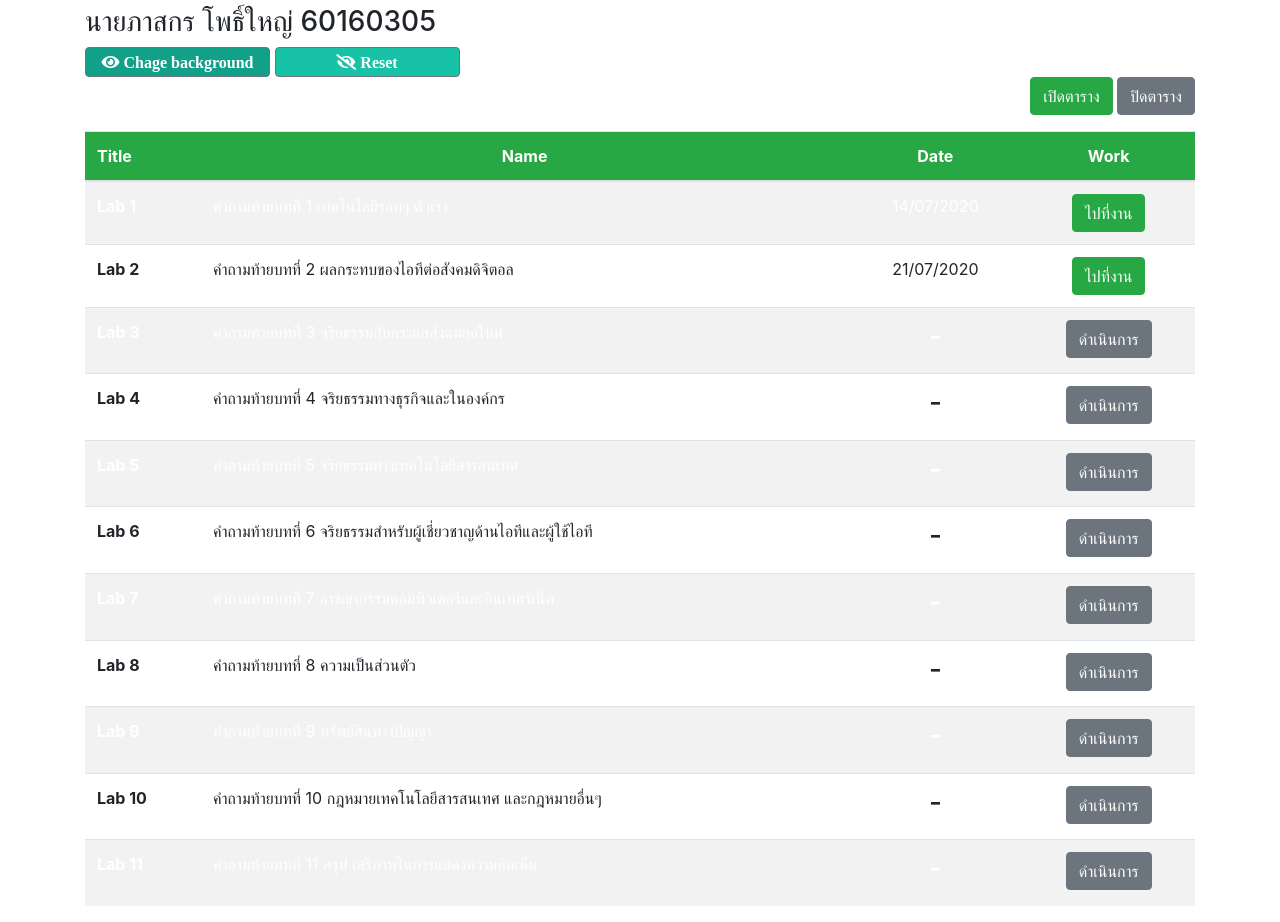
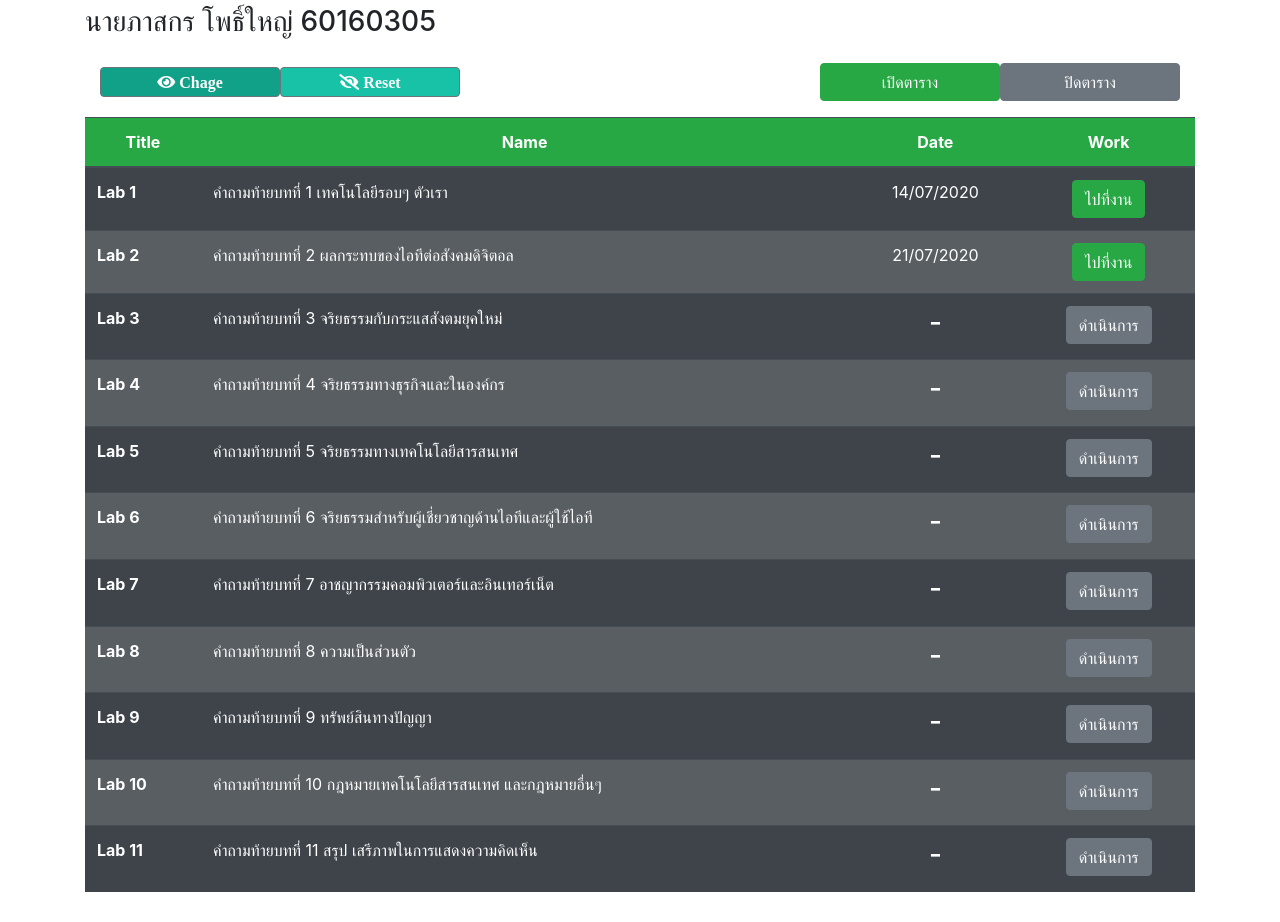
Before and after one commit to honnage/HTML_workpage-index, a plain HTML site: page index.html in a window 1280 px wide. Shown: the part 75-997 px from the top of the page. Drawn offline with nearby package versions, Linux system fonts and the light colour scheme.

Commit message:
Edit background table

```diff
--- a/index.html
+++ b/index.html
@@ -52,19 +52,29 @@
           <h3>นายภาสกร โพธิ์ใหญ่ 60160305</h3>
         </div>
 
-        <button class="col-sm-2 btn btn-secondary fas fa-eye" onclick="ChageBackground()" style="background: #11A088 ;"> Chage background</button>
+        <!-- <button class="col-sm-2 btn btn-secondary fas fa-eye" onclick="ChageBackground()" style="background: #11A088 ;"> Chage background</button>
         <button class="col-sm-2 btn btn-secondary fas fa-eye-slash" onclick="reset()" style="background: #17C2A6  ;">  Reset</button>
 
         <P ALIGN = "RIGHT" >
             <a href="#" class="slideDown_table btn btn-success">เปิดตาราง</a>
             <a href="#" class="slideUp_table btn btn-secondary">ปิดตาราง</a>
-        </P>
+        </P> -->
+
+        <div class="form-inline">
+          <div class="form-group col-xs-12 col-sm-12 col-md-12 my-3">
+            <button class="col-sm-2 btn btn-secondary fas fa-eye" onclick="ChageBackground()" style="background: #11A088 ;"> Chage</button>
+            <button class="col-sm-2 btn btn-secondary fas fa-eye-slash" onclick="reset()" style="background: #17C2A6  ;">  Reset</button>
+            <a class="col-sm-4"></a>
+            <button href="#" class="col-sm-2 slideDown_table btn btn-success">เปิดตาราง</button>
+            <button href="#" class="col-sm-2 slideUp_table btn btn-secondary">ปิดตาราง</button>
+          </div>
+      </div>
 
         <div id="table">
-        <table class="table table-striped">
+        <table class="table table-striped table-dark">
             <thead>
-              <tr class="bg-success" style="color: white;">
-                <th scope="col" style="color: white;">Title</th>
+              <tr class="bg-success">
+                <th scope="col" style="text-align: center; color: white;" id="pa">Title</th>
                 <th scope="col" style="text-align: center; color: white;">Name</th>
                 <th scope="col" style="text-align: center; color: white;">Date</th>
                 <th scope="col" style="text-align: center; color: white;">Work</th>
@@ -72,13 +82,13 @@
             </thead>
             <tbody>
               <tr>
-                <th style="color: white;" scope="row">Lab 1</th>
-                <td style="color: white;">คำถามท้ายบทที่ 1 เทคโนโลยีรอบๆ ตัวเรา</td>
-                <td style="color: white;"><center>14/07/2020</center></td>
+                <th scope="row">Lab 1</th>
+                <td>คำถามท้ายบทที่ 1 เทคโนโลยีรอบๆ ตัวเรา </td>
+                <td><center>14/07/2020</center></td>
                 <td><center><a href="lab1_60160305.pdf" class="btn btn-success">ไปที่งาน</a></center></td>
               </tr>
 
-              <tr style="background-color: #ffffffb6 ;">
+              <tr style="background-color: #ffffff2f ;" id="p1">
                 <th scope="row">Lab 2</th>
                 <td >คำถามท้ายบทที่ 2 ผลกระทบของไอทีต่อสังคมดิจิตอล</td>
                 <td ><center>21/07/2020</center></td>
@@ -86,13 +96,13 @@
               </tr>
 
               <tr>
-                <th style="color: white;" scope="row">Lab 3</th>
-                <td style="color: white;">คำถามท้ายบทที่ 3 จริยธรรมกับกระแสสังตมยุคใหม่</td>
-                <td style="color: white;"><center><h3>-</h3></center></td>
+                <th scope="row">Lab 3</th>
+                <td>คำถามท้ายบทที่ 3 จริยธรรมกับกระแสสังตมยุคใหม่</td>
+                <td><center><h3>-</h3></center></td>
                 <td><center><a href="" class="btn btn-secondary">ดำเนินการ</a></center></td>
               </tr>
 
-              <tr style="background-color: #ffffffb6 ;">
+              <tr style="background-color: #ffffff2f ;">
                 <th scope="row">Lab 4</th>
                 <td>คำถามท้ายบทที่ 4 จริยธรรมทางธุรกิจและในองค์กร</td>
                 <td><center><h3>-</h3></center></td>
@@ -100,13 +110,13 @@
               </tr>
 
               <tr>
-                <th style="color: white;" scope="row">Lab 5</th>
-                <td style="color: white;">คำถามท้ายบทที่ 5 จริยธรรมทางเทคโนโลยีสารสนเทศ</td>
-                <td style="color: white;"><center><h3>-</h3></center></td>
+                <th scope="row">Lab 5</th>
+                <td>คำถามท้ายบทที่ 5 จริยธรรมทางเทคโนโลยีสารสนเทศ</td>
+                <td><center><h3>-</h3></center></td>
                 <td><center><a href="" class="btn btn-secondary">ดำเนินการ</a></center></td>
               </tr>
 
-              <tr style="background-color: #ffffffb6 ;">
+              <tr style="background-color: #ffffff2f ;">
                 <th scope="row">Lab 6</th>
                 <td>คำถามท้ายบทที่ 6 จริยธรรมสําหรับผู้เชี่ยวชาญด้านไอทีและผู้ใช้ไอที</td>
                 <td><center><h3>-</h3></center></td>
@@ -114,13 +124,13 @@
               </tr>
 
               <tr>
-                <th style="color: white;" scope="row">Lab 7</th>
-                <td style="color: white;">คำถามท้ายบทที่ 7 อาชญากรรมคอมพิวเตอร์และอินเทอร์เน็ต</td>
-                <td style="color: white;"><center><h3>-</h3></center></td>
+                <th scope="row">Lab 7</th>
+                <td>คำถามท้ายบทที่ 7 อาชญากรรมคอมพิวเตอร์และอินเทอร์เน็ต</td>
+                <td><center><h3>-</h3></center></td>
                 <td><center><a href="" class="btn btn-secondary">ดำเนินการ</a></center></td>
               </tr>
 
-              <tr style="background-color: #ffffffb6 ;">
+              <tr style="background-color: #ffffff2f ;">
                 <th scope="row">Lab 8</th>
                 <td>คำถามท้ายบทที่ 8 ความเป็นส่วนตัว</td>
                 <td><center><h3>-</h3></center></td>
@@ -128,13 +138,13 @@
               </tr>
 
               <tr>
-                <th style="color: white;" scope="row">Lab 9</th>
-                <td style="color: white;">คำถามท้ายบทที่ 9 ทรัพย์สินทางปัญญา</td>
-                <td style="color: white;"><center><h3>-</h3></center></td>
+                <th scope="row">Lab 9</th>
+                <td>คำถามท้ายบทที่ 9 ทรัพย์สินทางปัญญา</td>
+                <td><center><h3>-</h3></center></td>
                 <td><center><a href="" class="btn btn-secondary">ดำเนินการ</a></center></td>
               </tr>
 
-              <tr style="background-color: #ffffffb6 ;">
+              <tr style="background-color: #ffffff2f ;">
                 <th scope="row">Lab 10</th>
                 <td>คำถามท้ายบทที่ 10 กฎหมายเทคโนโลยีสารสนเทศ และกฎหมายอื่นๆ</td>
                 <td><center><h3>-</h3></center></td>
@@ -142,9 +152,9 @@
               </tr>
 
               <tr>
-                <th style="color: white;" scope="row">Lab 11</th>
-                <td style="color: white;">คำถามท้ายบทที่ 11 สรุป เสรีภาพในการแสดงความคิดเห็น</td>
-                <td style="color: white;"><center><h3>-</h3></center></td>
+                <th scope="row">Lab 11</th>
+                <td>คำถามท้ายบทที่ 11 สรุป เสรีภาพในการแสดงความคิดเห็น</td>
+                <td><center><h3>-</h3></center></td>
                 <td><center><a href="" class="btn btn-secondary">ดำเนินการ</a></center></td>
               </tr>
 
```
